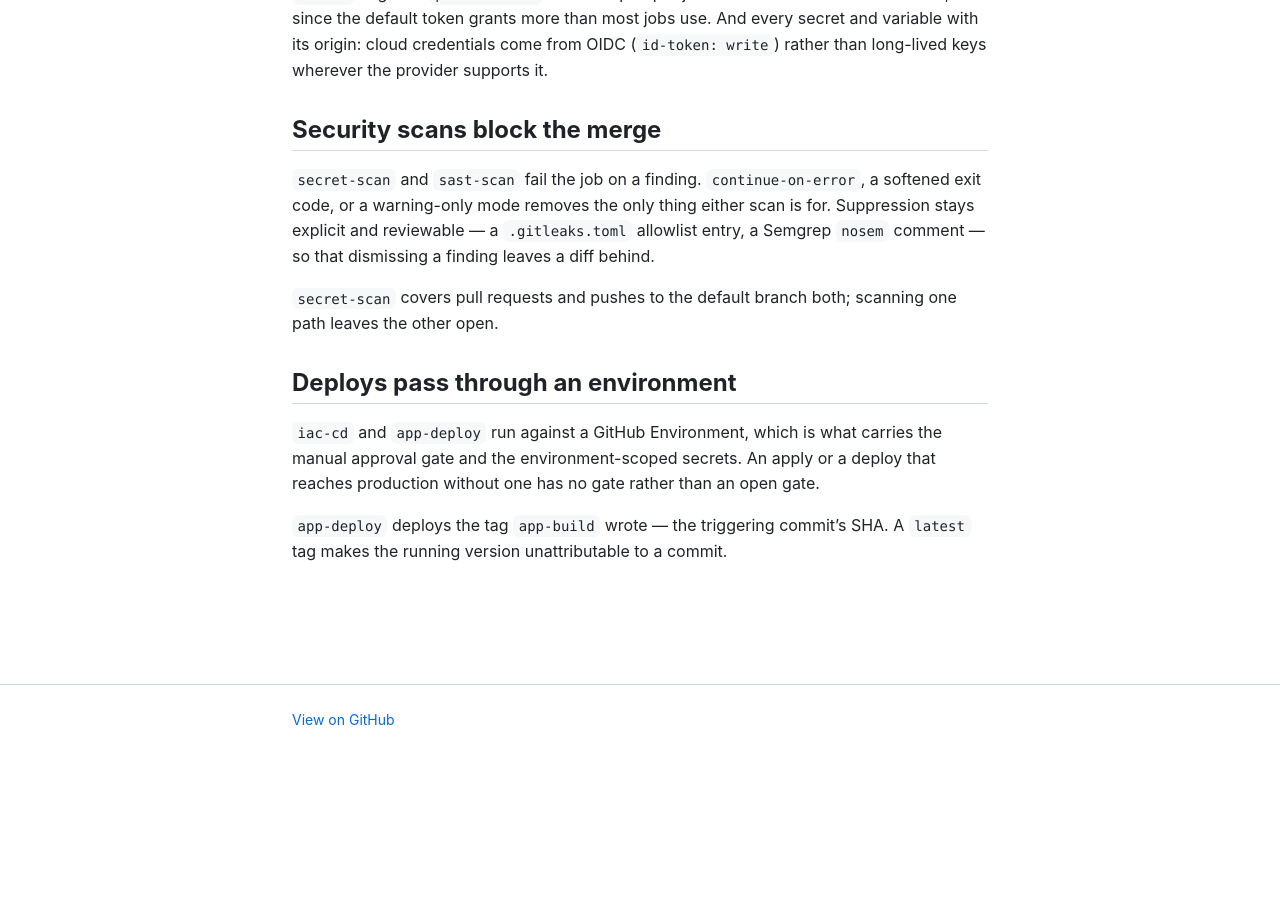
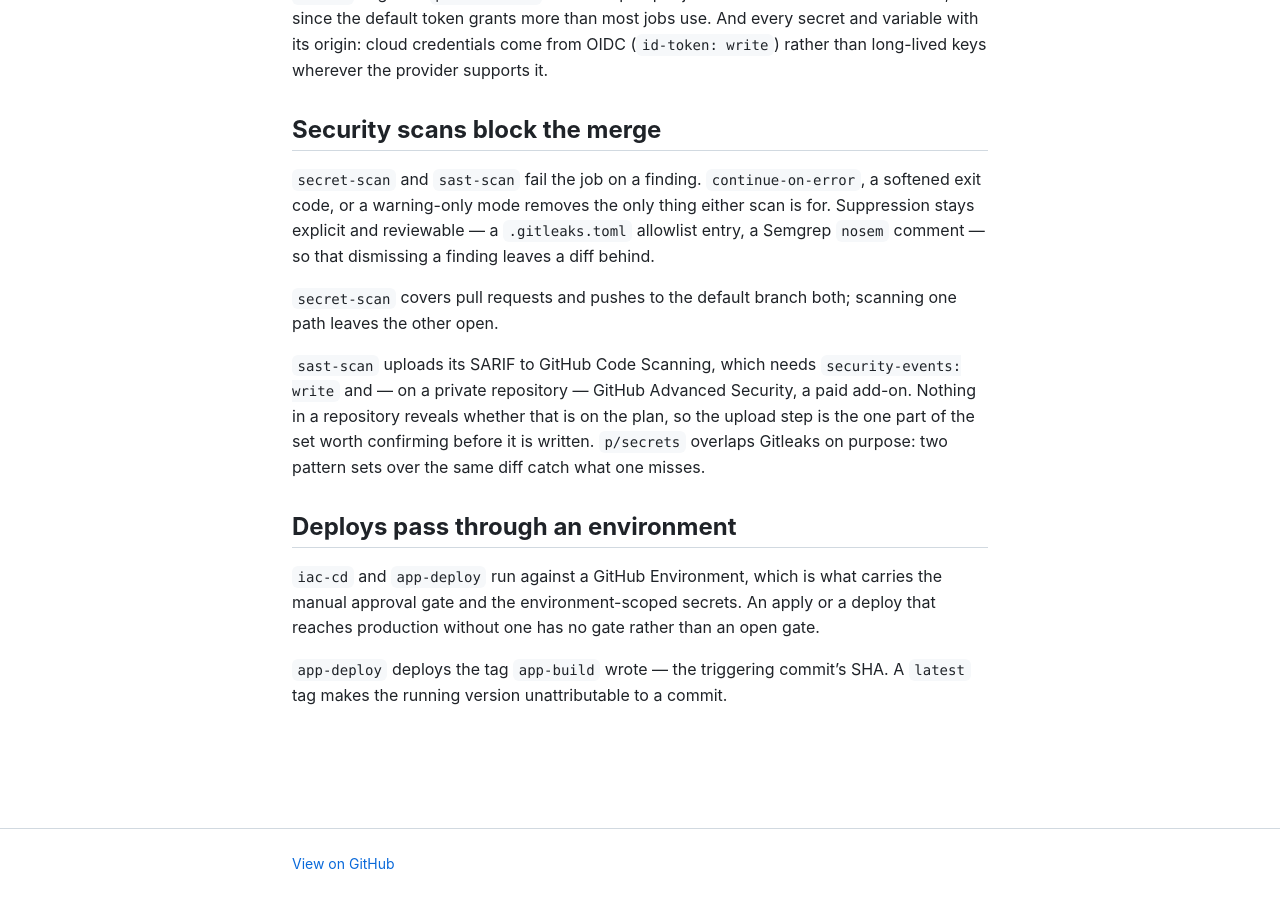
Before and after one commit to polikeiji/constitutions, a Jekyll site: the page built from constitutions/ci-cd.md, in a window 1280 px wide and 900 px high, scrolled down 1635 px. Built offline with Jekyll 4.4.1, drawn with Linux system fonts in a browser that asks for light colours; our own code applies the rules of GitHub Pages for plain Markdown files; before the commit the page ends 2391 px from its top, so only the background shows below that; some of the changed text lies outside the part shown.

Commit message:
docs(constitutions): record the SARIF and GHAS constraint on sast-scan
Three fixes from the self-review on #21:

- `p/secrets` was dropped from the Semgrep config; restored, with the reason
  the overlap with Gitleaks is deliberate.
- The SARIF upload to Code Scanning needs `security-events: write`, and GHAS
  on a private repository. Nothing in a repo reveals whether that is on the
  plan, so it belongs with the other unguessable choices rather than being
  left to fail at the upload step.
- The table hardcodes `claude-code-review` / `claude-help` while the sentence
  after it implied the filename tracks the agent. The slugs are the
  convention; the action behind them is what varies.

Refs #6

Co-Authored-By: Claude Opus 5 (1M context) <noreply@anthropic.com>

```diff
--- a/constitutions/ci-cd.md
+++ b/constitutions/ci-cd.md
@@ -16,7 +16,7 @@ comment in the YAML or a Mermaid block beside it carries the explanation.
 | `claude-code-review` | Every pull request has an automated review on it before a human opens it |
 | `claude-help` | An `@`-mention in an issue or PR comment gets an answer |
 | `secret-scan` | No credential reaches the default branch — Gitleaks |
-| `sast-scan` | No known-vulnerable pattern merges — Semgrep, `p/default` plus `p/owasp-top-ten` |
+| `sast-scan` | No known-vulnerable pattern merges — Semgrep, `p/default` plus `p/owasp-top-ten` and `p/secrets` |
 | `iac-ci` | Infrastructure changes are validated and their plan is readable on the pull request |
 | `iac-cd` | Merged infrastructure changes are applied, behind an approval gate |
 | `app-test` | The test suite passes on the merge candidate |
@@ -61,6 +61,12 @@ that dismissing a finding leaves a diff behind.
 `secret-scan` covers pull requests and pushes to the default branch both; scanning one path
 leaves the other open.
 
+`sast-scan` uploads its SARIF to GitHub Code Scanning, which needs `security-events: write`
+and — on a private repository — GitHub Advanced Security, a paid add-on. Nothing in a
+repository reveals whether that is on the plan, so the upload step is the one part of the
+set worth confirming before it is written. `p/secrets` overlaps Gitleaks on purpose: two
+pattern sets over the same diff catch what one misses.
+
 ## Deploys pass through an environment
 
 `iac-cd` and `app-deploy` run against a GitHub Environment, which is what carries the manual
```
Also changed, not shown: other parts of constitutions/ci-cd.md (+1 -1 lines).
